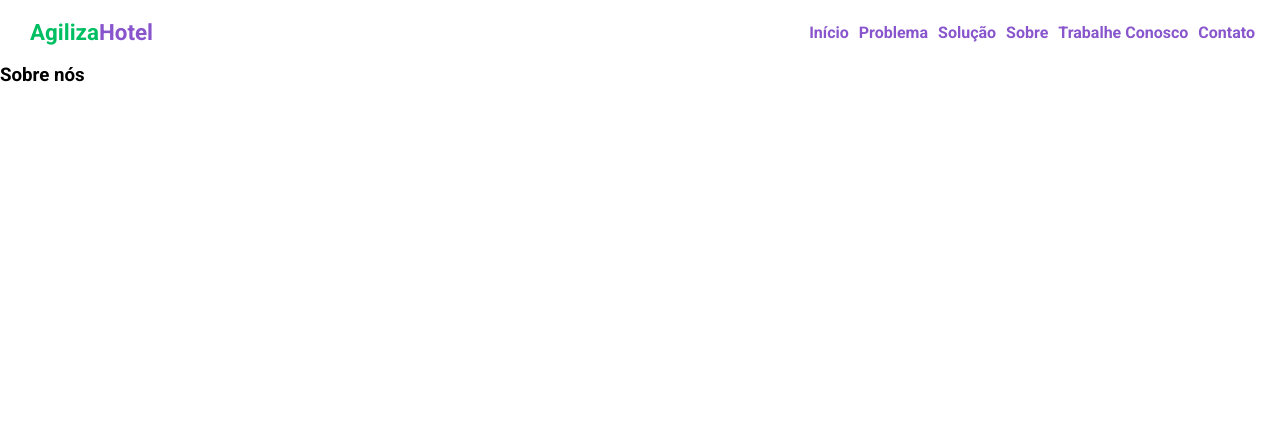
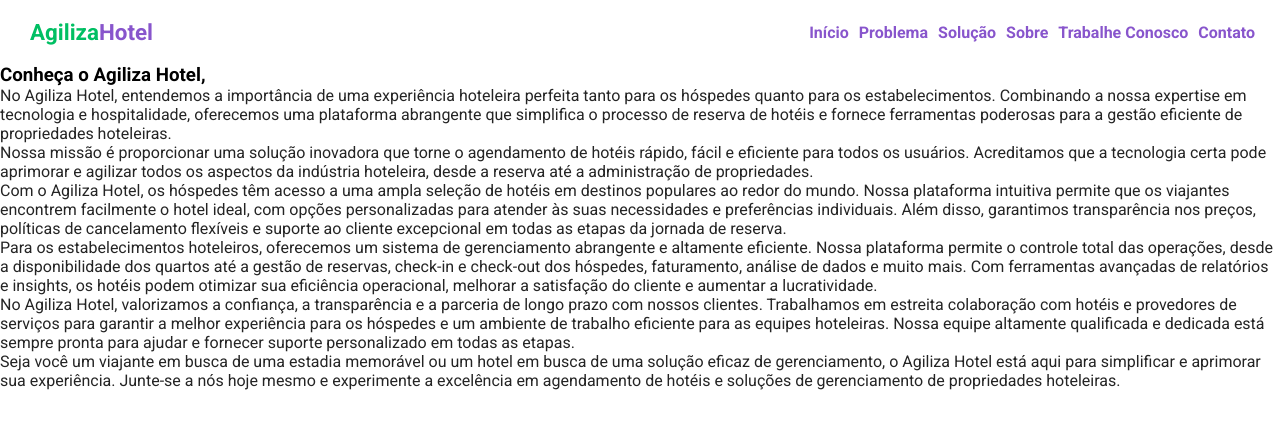
Before and after one commit to nandobrandaodias/agiliza-hotel-landing-page, a plain HTML site: page about.html in a window 1280 px wide. Drawn offline with Linux system fonts and the light colour scheme.

Commit message:
chore: about page

```diff
--- a/about.html
+++ b/about.html
@@ -29,9 +29,29 @@
         <main>
             <section>
                 <article>
-                    <h1>
-                        Sobre nós
-                    </h1>
+                    <h3>
+                        Conheça o Agiliza Hotel,
+                    </h3>
+                </article>
+                <article>
+                    <p>
+                        No Agiliza Hotel, entendemos a importância de uma experiência hoteleira perfeita tanto para os hóspedes quanto para os estabelecimentos. Combinando a nossa expertise em tecnologia e hospitalidade, oferecemos uma plataforma abrangente que simplifica o processo de reserva de hotéis e fornece ferramentas poderosas para a gestão eficiente de propriedades hoteleiras.
+                    </p>
+                    <p>
+                        Nossa missão é proporcionar uma solução inovadora que torne o agendamento de hotéis rápido, fácil e eficiente para todos os usuários. Acreditamos que a tecnologia certa pode aprimorar e agilizar todos os aspectos da indústria hoteleira, desde a reserva até a administração de propriedades.
+                    </p>
+                    <p>
+                        Com o Agiliza Hotel, os hóspedes têm acesso a uma ampla seleção de hotéis em destinos populares ao redor do mundo. Nossa plataforma intuitiva permite que os viajantes encontrem facilmente o hotel ideal, com opções personalizadas para atender às suas necessidades e preferências individuais. Além disso, garantimos transparência nos preços, políticas de cancelamento flexíveis e suporte ao cliente excepcional em todas as etapas da jornada de reserva.
+                    </p>
+                    <p>
+                        Para os estabelecimentos hoteleiros, oferecemos um sistema de gerenciamento abrangente e altamente eficiente. Nossa plataforma permite o controle total das operações, desde a disponibilidade dos quartos até a gestão de reservas, check-in e check-out dos hóspedes, faturamento, análise de dados e muito mais. Com ferramentas avançadas de relatórios e insights, os hotéis podem otimizar sua eficiência operacional, melhorar a satisfação do cliente e aumentar a lucratividade.
+                    </p>
+                    <p>
+                        No Agiliza Hotel, valorizamos a confiança, a transparência e a parceria de longo prazo com nossos clientes. Trabalhamos em estreita colaboração com hotéis e provedores de serviços para garantir a melhor experiência para os hóspedes e um ambiente de trabalho eficiente para as equipes hoteleiras. Nossa equipe altamente qualificada e dedicada está sempre pronta para ajudar e fornecer suporte personalizado em todas as etapas.
+                    </p>
+                    <p>
+                        Seja você um viajante em busca de uma estadia memorável ou um hotel em busca de uma solução eficaz de gerenciamento, o Agiliza Hotel está aqui para simplificar e aprimorar sua experiência. Junte-se a nós hoje mesmo e experimente a excelência em agendamento de hotéis e soluções de gerenciamento de propriedades hoteleiras.
+                    </p>
                 </article>
             </section>
         </main>
```
